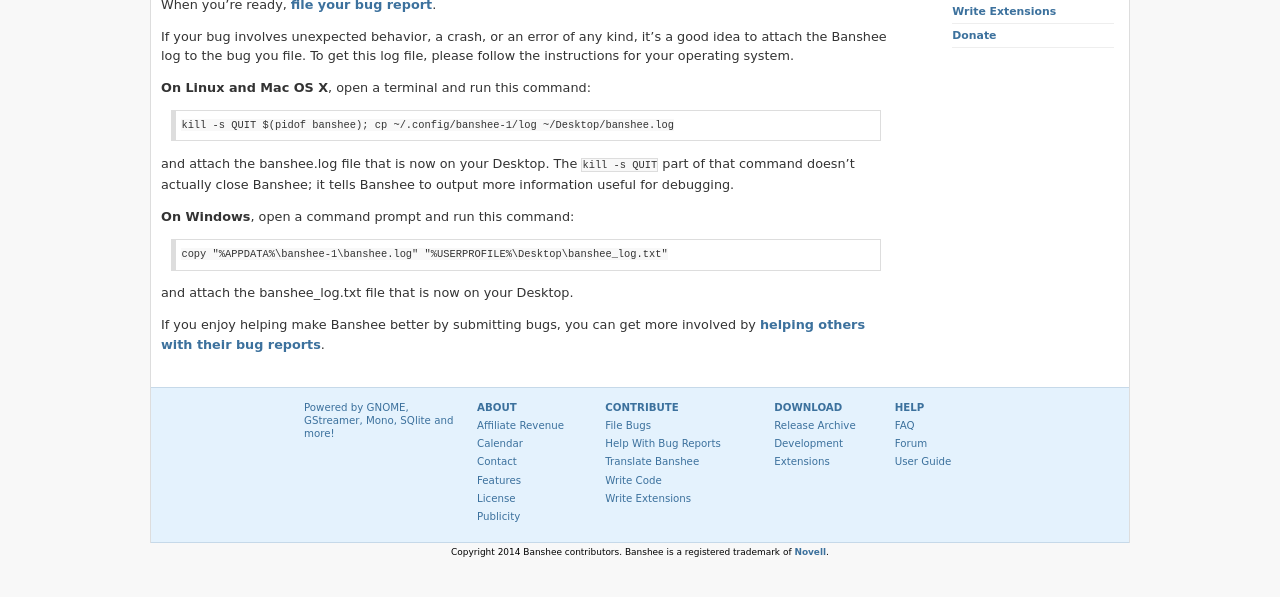
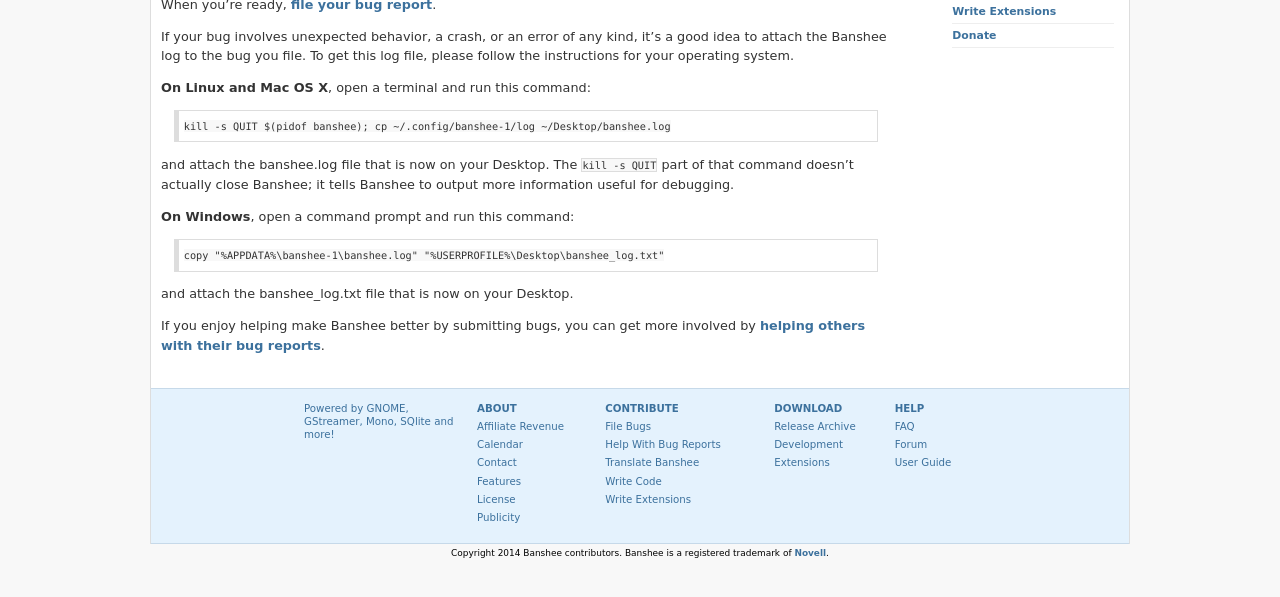
Before and after one commit to BansheeMediaPlayer/BansheeMediaPlayer.github.io, a Jekyll site: the page built from contribute/file-bugs/index.markdown, in a window 1280 px wide. Shown: the part 250-847 px from the top of the page. Built offline with Jekyll 4.4.1, drawn with Linux system fonts in a browser that asks for light colours; some web fonts are replaced; Markdown is read by kramdown in place of the engine named in the settings; comment, search, counter and statistics services are not loaded.

Commit message:
css: Fix font declarations for pre and code elements
The CSS font shorthand property requires both a font size and family in
its values. Without a size it is invalid, so ignored by browsers.

This commit fixes this for issue the pre and code elements. It also adds
back the font-size for code, which was removed in the previous commit:
this removal made the font property invalid, so apparently fixing the
size issue, but only by accident.

```diff
--- a/css/text.css
+++ b/css/text.css
@@ -28,14 +28,15 @@
 }
 
 code {
-    font: "Droid Sans Mono", "Consolas", "DejaVu Sans Mono", monospace;
+    font-family: "Droid Sans Mono", "Consolas", "DejaVu Sans Mono", monospace;
+    font-size: 0.80em;
     background: #f8f8f8;
     border: solid #ddd;
     border-width: 1px;
 }
 
 pre {
-    font: "Droid Sans Mono", "Consolas", "DejaVu Sans Mono", monospace;
+    font-family: "Droid Sans Mono", "Consolas", "DejaVu Sans Mono", monospace;
     background: #f8f8f8;
     padding: 5px;
     margin: 1em;
```
